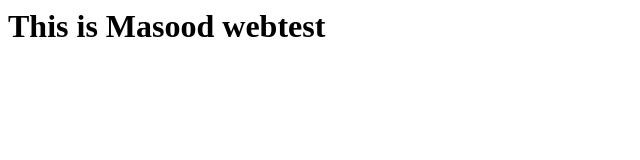
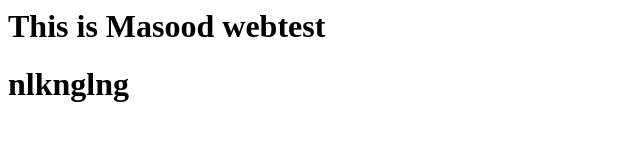
Before and after one commit to Masood123456/webtest123456, a plain HTML site: page index.html in a window 1280 px wide. Shown: the whole page, without its empty margins (0-640 px from the left). Drawn offline with Linux system fonts and the light colour scheme.

Commit message:
mastertest

```diff
--- a/index.html
+++ b/index.html
@@ -1 +1,2 @@
 <h1>This is Masood webtest</h1>
+<h1>nlknglng</h1>
```
